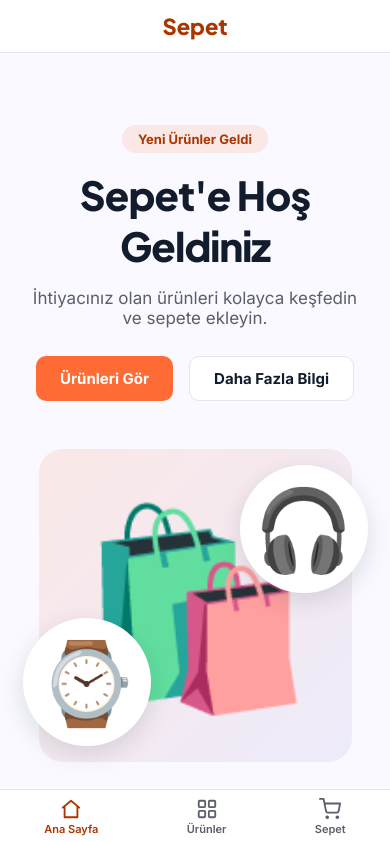
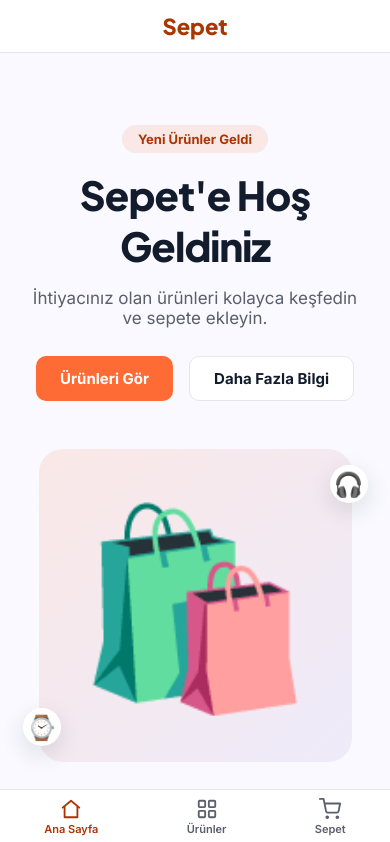
Before and after one commit to ferdikorkut/sepet, a React (Vite) app: page / in a window 390 px wide. Shown: the top 842 px of the page. Built offline with nearby package versions, Linux system fonts and the light colour scheme.

Commit message:
Shrink hero visual accent badges by 70% on mobile
Added a mobile-only override (128px -> 38px, font-size 80px -> 24px) so the watch/headphone circles are much smaller on narrow screens while staying perfectly round (same fixed-size + flex-centering approach as desktop).

```diff
--- a/src/index.css
+++ b/src/index.css
@@ -266,6 +266,12 @@ html {
 
   .hero-actions {
     justify-content: center;
+  }
+
+  .hero-visual-accent {
+    width: 38px;
+    height: 38px;
+    font-size: 24px;
   }
 
   .hero-visual {
```
